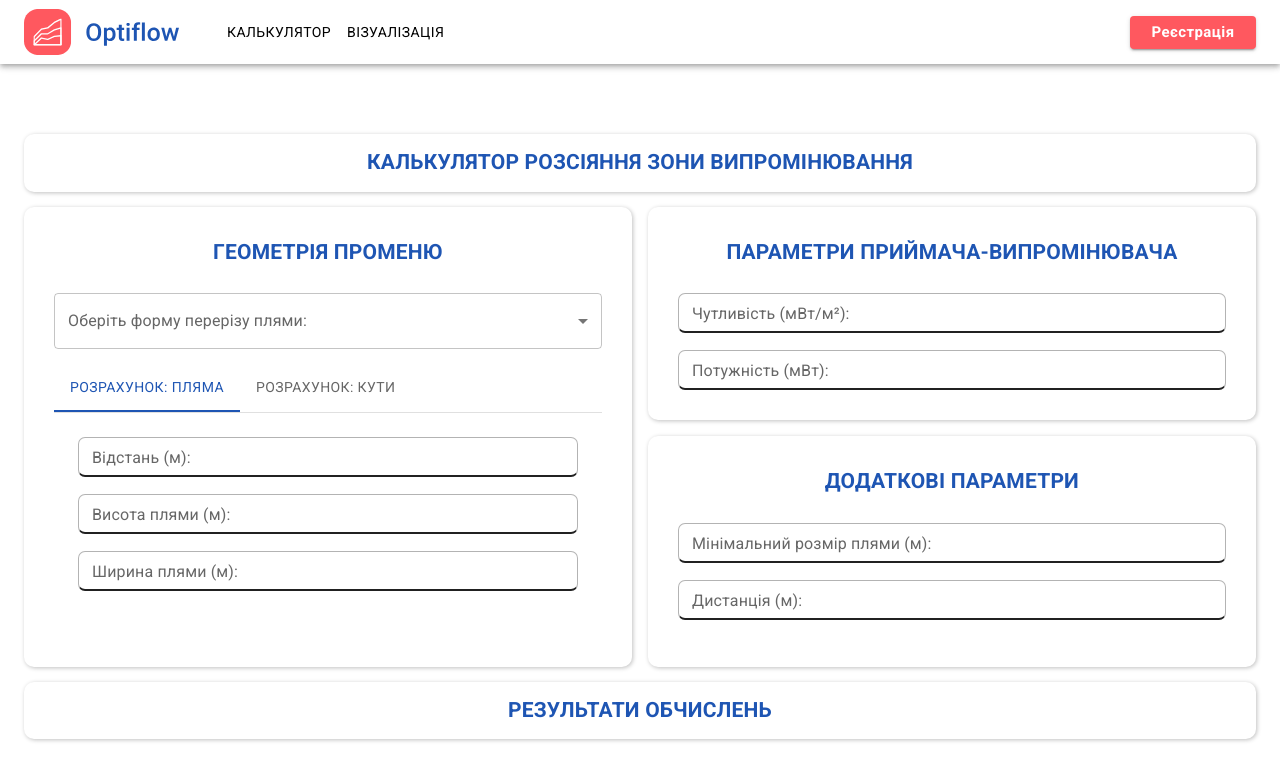
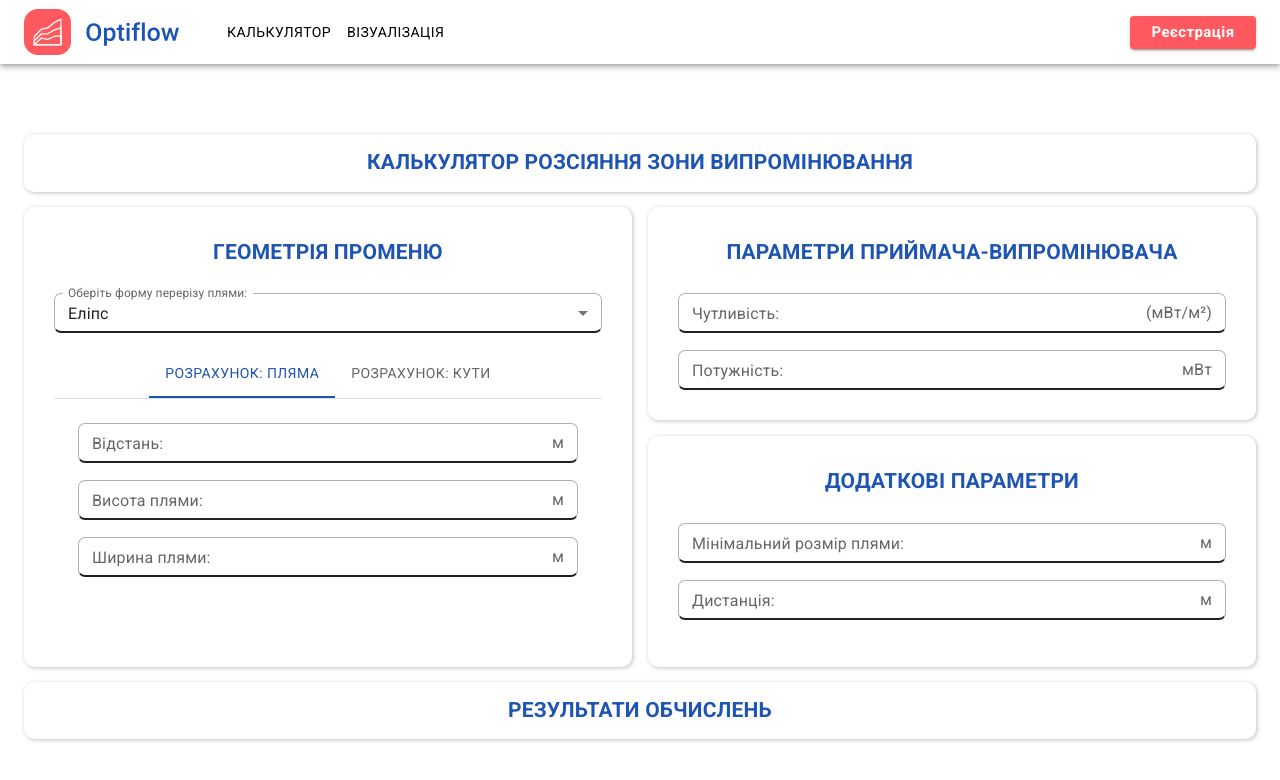
Before and after one commit to Skiftech-project/optiflow-frontend, a React (Vite) app: page /calculator in a window 1280 px wide. Shown: the top 780 px of the page. Built offline with nearby package versions, Linux system fonts and the light colour scheme.

Commit message:
optizimed imports and added select and input components

```diff
--- a/src/components/interface/FormBlock/FormBlock.jsx
+++ b/src/components/interface/FormBlock/FormBlock.jsx
@@ -1,14 +1,9 @@
 import { useState } from 'react';
-import { Grid, Typography } from '@mui/material';
-import InputLabel from '@mui/material/InputLabel';
-import MenuItem from '@mui/material/MenuItem';
-import FormControl from '@mui/material/FormControl';
-import Select from '@mui/material/Select';
-import Tabs from '@mui/material/Tabs';
-import Tab from '@mui/material/Tab';
-import Box from '@mui/material/Box';
+
 import PropTypes from 'prop-types';
-import { Input } from 'src/components/ui';
+import { Box, Tabs, Tab, Grid, Typography } from '@mui/material';
+
+import { Input, Select } from 'src/components/ui';
 
 const block = {
     padding: 30,
@@ -20,6 +15,11 @@ const block = {
 const inputStyles = {
     marginBottom: '17px',
 };
+
+const selectOptions = [
+    { name: 'Еліпс', value: 'ellipse' },
+    { name: 'Прямокутник', value: 'rectangle' },
+];
 
 function CustomTabPanel(props) {
     const { children, value, index, ...other } = props;
@@ -49,12 +49,7 @@ function a11yProps(index) {
 }
 
 const FormBlock = () => {
-    const [sectionShape, setSectionShape] = useState('');
     const [tabValue, setTabValue] = useState(0);
-
-    const TempHandleChangeList = event => {
-        setSectionShape(event.target.value);
-    };
 
     const TempHandleChangeToggleBtn = (event, newValue) => {
         setTabValue(newValue);
@@ -79,29 +74,17 @@ const FormBlock = () => {
                             геометрія променю
                         </Typography>
 
-                        <FormControl
+                        <Select
                             fullWidth
-                            sx={{
-                                marginBottom: '15px',
-                            }}
-                        >
-                            <InputLabel id="demo-simple-select-label">
-                                Оберіть форму перерізу плями:
-                            </InputLabel>
-                            <Select
-                                labelId="demo-simple-select-label"
-                                id="demo-simple-select"
-                                value={sectionShape}
-                                label="Оберіть форму перерізу плями:"
-                                onChange={TempHandleChangeList}
-                            >
-                                <MenuItem value={'ellipse'}>Еліпс</MenuItem>
-                                <MenuItem value={'rectangle'}>Прямокутник</MenuItem>
-                            </Select>
-                        </FormControl>
+                            defaultValue="ellipse"
+                            options={selectOptions}
+                            label="Оберіть форму перерізу плями:"
+                            sx={inputStyles}
+                        />
 
                         <Box sx={{ borderBottom: 1, borderColor: 'divider' }}>
                             <Tabs
+                                centered
                                 value={tabValue}
                                 onChange={TempHandleChangeToggleBtn}
                                 aria-label="basic tabs example"
@@ -112,14 +95,44 @@ const FormBlock = () => {
                         </Box>
 
                         <CustomTabPanel value={tabValue} index={0}>
-                            <Input fullWidth label="Відстань (м):" sx={inputStyles} />
-                            <Input fullWidth label="Висота плями (м):" sx={inputStyles} />
-                            <Input fullWidth label="Ширина плями (м):" sx={inputStyles} />
+                            <Input
+                                fullWidth
+                                label="Відстань:"
+                                type="number"
+                                adornment="м"
+                                sx={inputStyles}
+                            />
+                            <Input
+                                fullWidth
+                                label="Висота плями:"
+                                type="number"
+                                adornment="м"
+                                sx={inputStyles}
+                            />
+                            <Input
+                                fullWidth
+                                label="Ширина плями:"
+                                type="number"
+                                adornment="м"
+                                sx={inputStyles}
+                            />
                         </CustomTabPanel>
 
                         <CustomTabPanel value={tabValue} index={1}>
-                            <Input fullWidth label="Кут ширини (°):" sx={inputStyles} />
-                            <Input fullWidth label="Кут висоти (°):" sx={inputStyles} />
+                            <Input
+                                fullWidth
+                                label="Кут ширини:"
+                                type="number"
+                                adornment="(°)"
+                                sx={inputStyles}
+                            />
+                            <Input
+                                fullWidth
+                                label="Кут висоти:"
+                                type="number"
+                                adornment="(°)"
+                                sx={inputStyles}
+                            />
                         </CustomTabPanel>
                     </div>
                 </Grid>
@@ -143,10 +156,17 @@ const FormBlock = () => {
 
                             <Input
                                 fullWidth
-                                label="Чутливість (мВт/м²):"
+                                label="Чутливість:"
+                                type="number"
+                                adornment="(мВт/м²)"
                                 sx={inputStyles}
                             />
-                            <Input fullWidth label="Потужність (мВт):" />
+                            <Input
+                                fullWidth
+                                label="Потужність:"
+                                type="number"
+                                adornment="мВт"
+                            />
                         </div>
                     </Grid>
                     <Grid item>
@@ -167,10 +187,18 @@ const FormBlock = () => {
 
                             <Input
                                 fullWidth
-                                label="Мінімальний розмір плями (м):"
+                                label="Мінімальний розмір плями:"
+                                type="number"
+                                adornment="м"
                                 sx={inputStyles}
                             />
-                            <Input fullWidth label="Дистанція (м):" sx={inputStyles} />
+                            <Input
+                                fullWidth
+                                label="Дистанція:"
+                                type="number"
+                                adornment="м"
+                                sx={inputStyles}
+                            />
                         </div>
                     </Grid>
                 </Grid>
```
